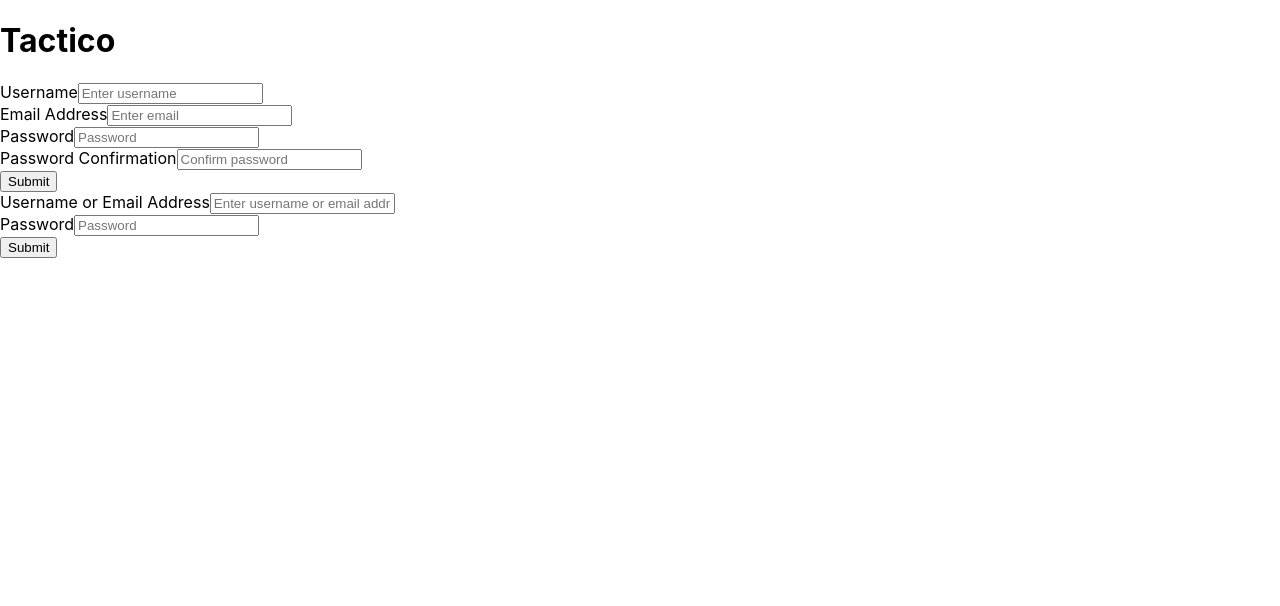
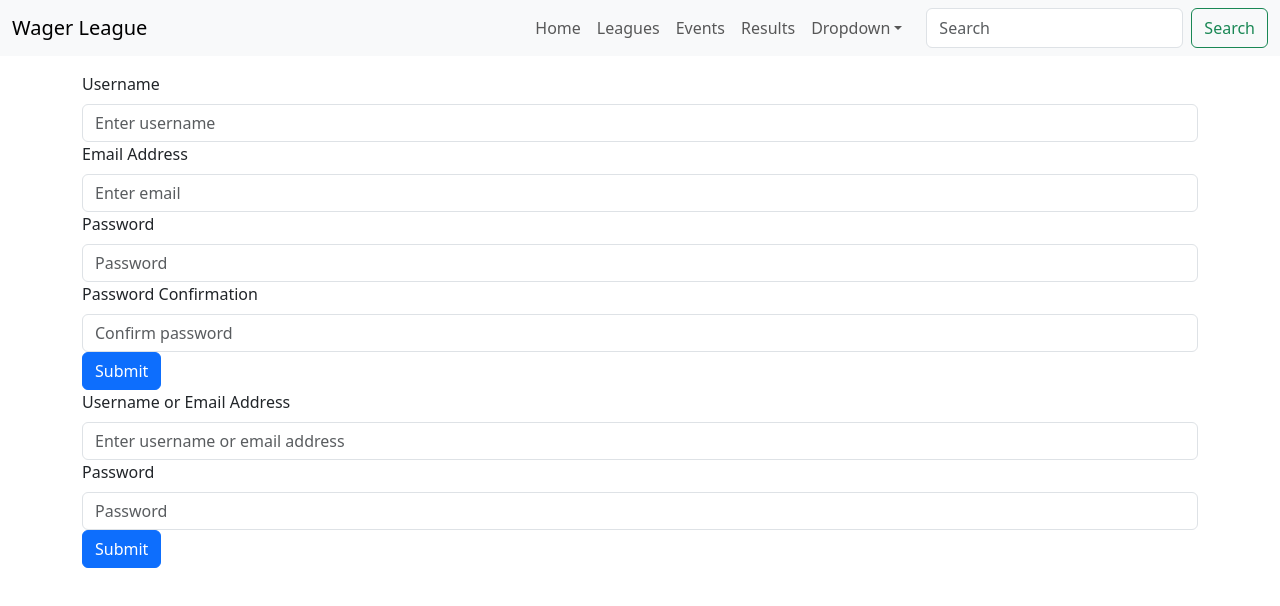
Before and after one commit to abeers/wager-league, a React (Create React App) app: page /auth in a window 1280 px wide. Shown: the top 606 px of the page. Built offline with nearby package versions, Linux system fonts and the light colour scheme.

Commit message:
Implement Navbar start

```diff
--- a/package.json
+++ b/package.json
@@ -4,6 +4,7 @@
   "private": true,
   "dependencies": {
     "axios": "^1.7.9",
+    "bootstrap": "^5.3.3",
     "cra-template": "1.2.0",
     "react": "^19.0.0",
     "react-bootstrap": "^2.10.7",
--- a/src/App.js
+++ b/src/App.js
@@ -1,4 +1,5 @@
 import './App.css'
+import 'bootstrap/dist/css/bootstrap.min.css'
 import { useState } from 'react'
 import { Route, Routes } from 'react-router'
 import Events from './Events/Events'
@@ -6,12 +7,15 @@
 import Leagues from './Leagues/Leagues'
 import Results from './Results/Results'
 import AuthPage from './components/auth/AuthPage'
+import NavDrawer from './components/layout/NavDrawer'
 
 function App() {
   const [user, setUser] = useState({
     token: null,
   })
   return (
+    <>
+      <NavDrawer user={user} setUser={setUser} />
       <Routes>
         <Route index element={<LandingPage />} />
         <Route
@@ -22,6 +26,7 @@
         <Route path='/events' element={<Events />} />
         <Route path='/results' element={<Results />} />
       </Routes>
+    </>
   )
 }
 
--- a/src/components/auth/AuthPage.js
+++ b/src/components/auth/AuthPage.js
@@ -8,7 +8,6 @@
 export default function AuthPage({ user, setUser }) {
   return (
     <Container>
-      <h1>Tactico</h1>
       {!user.token && (
         <>
           <SignUpForm setUser={setUser} />
--- /dev/null
+++ b/src/components/layout/NavDrawer.js
@@ -0,0 +1,59 @@
+import Button from 'react-bootstrap/Button'
+import Container from 'react-bootstrap/Container'
+import Form from 'react-bootstrap/Form'
+import Nav from 'react-bootstrap/Nav'
+import Navbar from 'react-bootstrap/Navbar'
+import NavDropdown from 'react-bootstrap/NavDropdown'
+import Offcanvas from 'react-bootstrap/Offcanvas'
+// import AuthPage from '../auth/AuthPage'
+
+export default function NavDrawer({ user, setUser }) {
+  return (
+    <Navbar expand='md' className='bg-body-tertiary mb-3'>
+      <Container fluid>
+        <Navbar.Brand href='/'>Wager League</Navbar.Brand>
+        <Navbar.Toggle aria-controls={`offcanvasNavbar-expand`} />
+        <Navbar.Offcanvas
+          id={`offcanvasNavbar-expand`}
+          aria-labelledby={`offcanvasNavbarLabel-expand`}
+          placement='end'>
+          <Offcanvas.Header closeButton>
+            <Offcanvas.Title id={`offcanvasNavbarLabel-expand`}>
+              Wager League
+            </Offcanvas.Title>
+          </Offcanvas.Header>
+          <Offcanvas.Body>
+            <Nav className='justify-content-end flex-grow-1 pe-3'>
+              <Nav.Link href='/'>Home</Nav.Link>
+              <Nav.Link href='/leagues'>Leagues</Nav.Link>
+              <Nav.Link href='/events'>Events</Nav.Link>
+              <Nav.Link href='/results'>Results</Nav.Link>
+              <NavDropdown
+                title='Dropdown'
+                id={`offcanvasNavbarDropdown-expand`}>
+                <NavDropdown.Item href='#action3'>Action</NavDropdown.Item>
+                <NavDropdown.Item href='#action4'>
+                  Another action
+                </NavDropdown.Item>
+                <NavDropdown.Divider />
+                <NavDropdown.Item href='#action5'>
+                  Something else here
+                </NavDropdown.Item>
+              </NavDropdown>
+            </Nav>
+            <Form className='d-flex'>
+              <Form.Control
+                type='search'
+                placeholder='Search'
+                className='me-2'
+                aria-label='Search'
+              />
+              <Button variant='outline-success'>Search</Button>
+            </Form>
+            {/* <AuthPage user={user} setUser={setUser} /> */}
+          </Offcanvas.Body>
+        </Navbar.Offcanvas>
+      </Container>
+    </Navbar>
+  )
+}
```
Also changed, not shown: 1 other file (tests, documents, lock files or other folders). Lines whose indentation alone changed are shown as unchanged.
